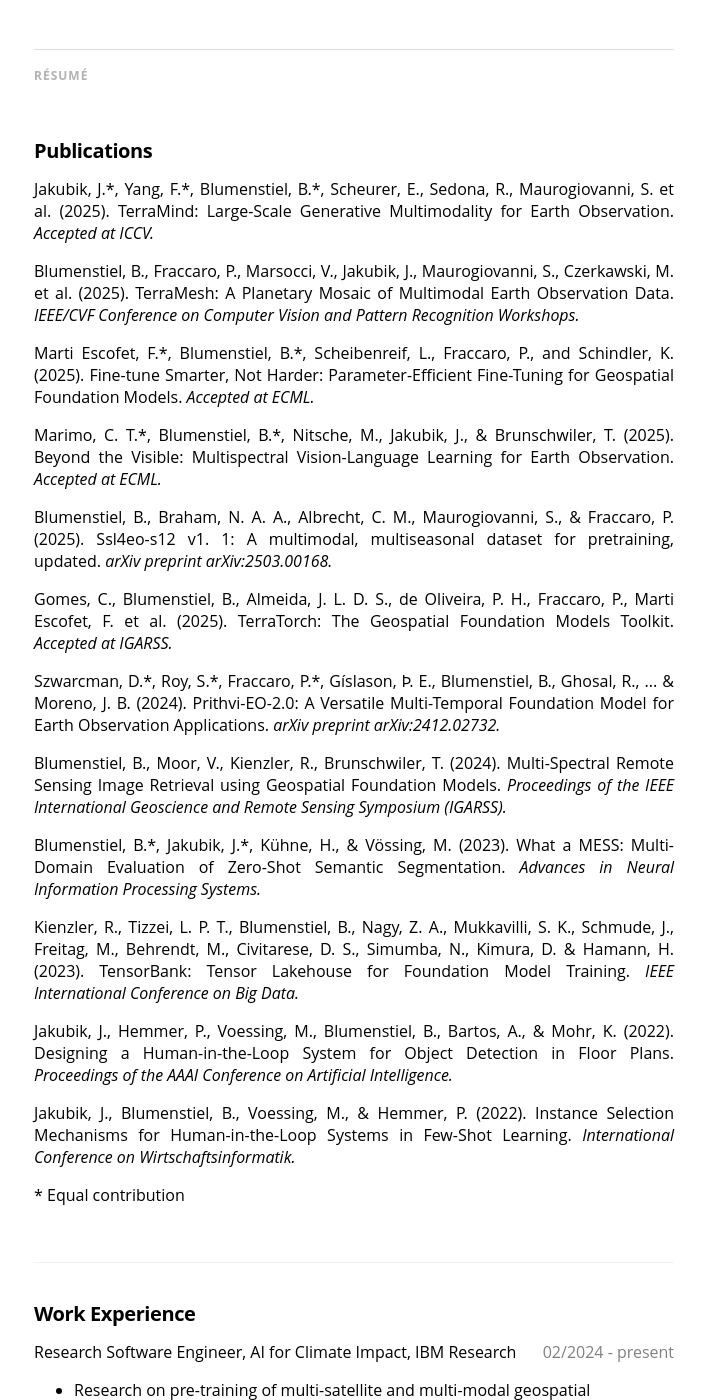
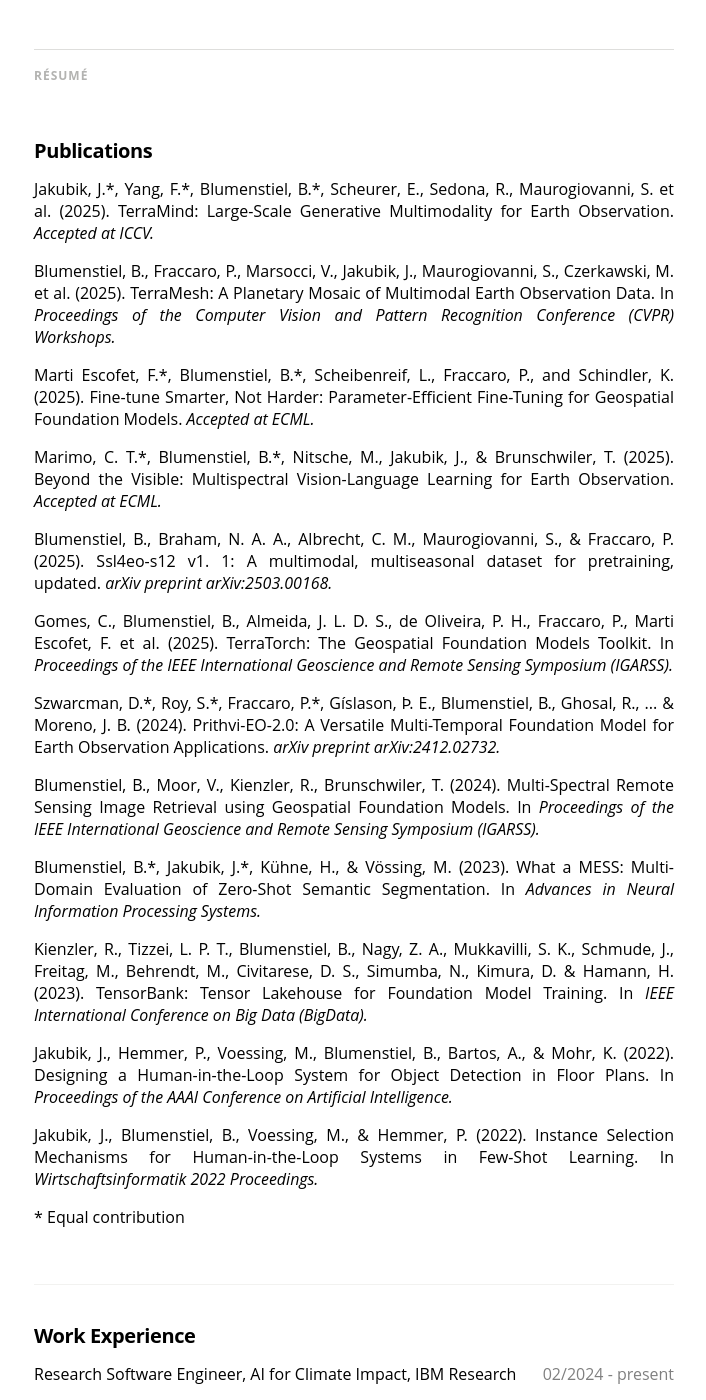
Before and after one commit to blumenstiel/blumenstiel.github.io, a Jekyll site: the page built from index.html, in a window 1280 px wide and 1400 px high, scrolled down 1744 px. Shown: the whole window, without its empty margins (286-992 px from the left). Built offline with Jekyll 4.4.1, drawn with Linux system fonts in a browser that asks for light colours; nearby versions of some CDN libraries; some web fonts are replaced; the list of posts is cut into pages by our own code; some of the changed text lies outside the part shown.

Commit message:
Updated website

```diff
--- a/_config.yml
+++ b/_config.yml
@@ -67,7 +67,7 @@
 
 # Resume
 aboutme:
-  - Hello everyone! I'm Benedikt — an open-minded researcher passionate about machine learning, innovation, and sustainability. I work in the AI for Climate Impact Team at the IBM Research Zurich lab. We build multi-modal foundation models for earth observation and work on climate-related applications using satellite data.
+  - Hello everyone! I'm Benedikt — an open-minded researcher passionate about machine learning, innovation, and sustainability. I work in the AI for Climate Impact Team at the IBM Research Zurich lab. We build multi-modal foundation models for Earth observation and work on climate-related applications using satellite data.
   - Looking forward to connecting with you!
 #  - Eager to share ideas and experiences in the intersection of machine learning and geospatial data.
 
@@ -89,7 +89,7 @@
 #    url: https://github.com/claimed-framework/c3/blob/main/GettingStarted.md
 
 projects:
-  - Multi-modal foundation models and vision language models for earth observation (<a href=https://fast-eo.webflow.io>FAST-EO</a>)
+  - Multi-modal foundation models and vision language models for Earth observation (<a href=https://fast-eo.webflow.io>FAST-EO</a>)
   - Generalization benchmark for Zero-Shot Semantic Segmentation evaluating models like OVSeg or SAM on domain-specific downstream tasks (Master’s thesis)
   - Object detection in construction plans using Faster-RCNN and Tensorflow
   - Extremity X-ray image classification with Vision Transformers using PyTorch
@@ -148,7 +148,7 @@
 publications:
   - text: "Jakubik, J.*, Yang, F.*, Blumenstiel, B.*, Scheurer, E., Sedona, R., Maurogiovanni, S. et al. (2025). TerraMind: Large-Scale Generative Multimodality for Earth Observation. <i>Accepted at ICCV.</i>"  # IEEE/CVF International Conference on Computer Vision
     url: "https://arxiv.org/abs/2504.11171"
-  - text: "Blumenstiel, B., Fraccaro, P., Marsocci, V., Jakubik, J., Maurogiovanni, S., Czerkawski, M. et al. (2025). TerraMesh: A Planetary Mosaic of Multimodal Earth Observation Data. <i>IEEE/CVF Conference on Computer Vision and Pattern Recognition Workshops.</i>"
+  - text: "Blumenstiel, B., Fraccaro, P., Marsocci, V., Jakubik, J., Maurogiovanni, S., Czerkawski, M. et al. (2025). TerraMesh: A Planetary Mosaic of Multimodal Earth Observation Data. In <i>Proceedings of the Computer Vision and Pattern Recognition Conference (CVPR) Workshops.</i>"
     url: "https://arxiv.org/abs/2503.15969"
   - text: "Marti Escofet, F.*, Blumenstiel, B.*, Scheibenreif, L., Fraccaro, P., and Schindler, K. (2025). Fine-tune Smarter, Not Harder: Parameter-Efficient Fine-Tuning for Geospatial Foundation Models. <i>Accepted at ECML.</i>"
     url: "https://arxiv.org/abs/2504.17397"
@@ -156,19 +156,19 @@
     url: "https://arxiv.org/abs/2503.15969"
   - text: "Blumenstiel, B., Braham, N. A. A., Albrecht, C. M., Maurogiovanni, S., & Fraccaro, P. (2025). Ssl4eo-s12 v1. 1: A multimodal, multiseasonal dataset for pretraining, updated. <i>arXiv preprint arXiv:2503.00168.</i>"
     url: "https://arxiv.org/abs/2503.00168"
-  - text: "Gomes, C., Blumenstiel, B., Almeida, J. L. D. S., de Oliveira, P. H., Fraccaro, P., Marti Escofet, F. et al. (2025). TerraTorch: The Geospatial Foundation Models Toolkit. <i>Accepted at IGARSS.</i>"
+  - text: "Gomes, C., Blumenstiel, B., Almeida, J. L. D. S., de Oliveira, P. H., Fraccaro, P., Marti Escofet, F. et al. (2025). TerraTorch: The Geospatial Foundation Models Toolkit. In <i>Proceedings of the IEEE International Geoscience and Remote Sensing Symposium (IGARSS).</i>"
     url: "https://arxiv.org/abs/2503.20563"
   - text: "Szwarcman, D.*, Roy, S.*, Fraccaro, P.*, Gíslason, Þ. E., Blumenstiel, B., Ghosal, R., ... & Moreno, J. B. (2024). Prithvi-EO-2.0: A Versatile Multi-Temporal Foundation Model for Earth Observation Applications. <i>arXiv preprint arXiv:2412.02732.</i>"
     url: "https://arxiv.org/abs/2412.02732"
-  - text: "Blumenstiel, B., Moor, V., Kienzler, R., Brunschwiler, T. (2024). Multi-Spectral Remote Sensing Image Retrieval using Geospatial Foundation Models. <i>Proceedings of the IEEE International Geoscience and Remote Sensing Symposium (IGARSS).</i>"
+  - text: "Blumenstiel, B., Moor, V., Kienzler, R., Brunschwiler, T. (2024). Multi-Spectral Remote Sensing Image Retrieval using Geospatial Foundation Models. In <i>Proceedings of the IEEE International Geoscience and Remote Sensing Symposium (IGARSS).</i>"
     url: "https://arxiv.org/abs/2403.02059"
-  - text: "Blumenstiel, B.*, Jakubik, J.*, Kühne, H., & Vössing, M. (2023). What a MESS: Multi-Domain Evaluation of Zero-Shot Semantic Segmentation. <i>Advances in Neural Information Processing Systems.</i>"
+  - text: "Blumenstiel, B.*, Jakubik, J.*, Kühne, H., & Vössing, M. (2023). What a MESS: Multi-Domain Evaluation of Zero-Shot Semantic Segmentation. In <i>Advances in Neural Information Processing Systems.</i>"
     url: "https://arxiv.org/abs/2306.15521"
-  - text: "Kienzler, R., Tizzei, L. P. T., Blumenstiel, B., Nagy, Z. A., Mukkavilli, S. K., Schmude, J., Freitag, M., Behrendt, M., Civitarese, D. S., Simumba, N., Kimura, D.  & Hamann, H. (2023). TensorBank: Tensor Lakehouse for Foundation Model Training. <i>IEEE International Conference on Big Data.</i>"
+  - text: "Kienzler, R., Tizzei, L. P. T., Blumenstiel, B., Nagy, Z. A., Mukkavilli, S. K., Schmude, J., Freitag, M., Behrendt, M., Civitarese, D. S., Simumba, N., Kimura, D.  & Hamann, H. (2023). TensorBank: Tensor Lakehouse for Foundation Model Training. In <i>IEEE International Conference on Big Data (BigData).</i>"
     url: "https://arxiv.org/abs/2309.02094"
-  - text: "Jakubik, J., Hemmer, P., Voessing, M., Blumenstiel, B., Bartos, A., & Mohr, K. (2022). Designing a Human-in-the-Loop System for Object Detection in Floor Plans. <i>Proceedings of the AAAI Conference on Artificial Intelligence.</i>"
+  - text: "Jakubik, J., Hemmer, P., Voessing, M., Blumenstiel, B., Bartos, A., & Mohr, K. (2022). Designing a Human-in-the-Loop System for Object Detection in Floor Plans. In <i>Proceedings of the AAAI Conference on Artificial Intelligence.</i>"
     url: "https://ojs.aaai.org/index.php/AAAI/article/view/21522"
-  - text: "Jakubik, J., Blumenstiel, B., Voessing, M., & Hemmer, P. (2022). Instance Selection Mechanisms for Human-in-the-Loop Systems in Few-Shot Learning. <i>International Conference on Wirtschaftsinformatik.</i>"
+  - text: "Jakubik, J., Blumenstiel, B., Voessing, M., & Hemmer, P. (2022). Instance Selection Mechanisms for Human-in-the-Loop Systems in Few-Shot Learning. In <i>Wirtschaftsinformatik 2022 Proceedings.</i>"
     url: "https://arxiv.org/abs/2207.06835"
 
 skills:
```
